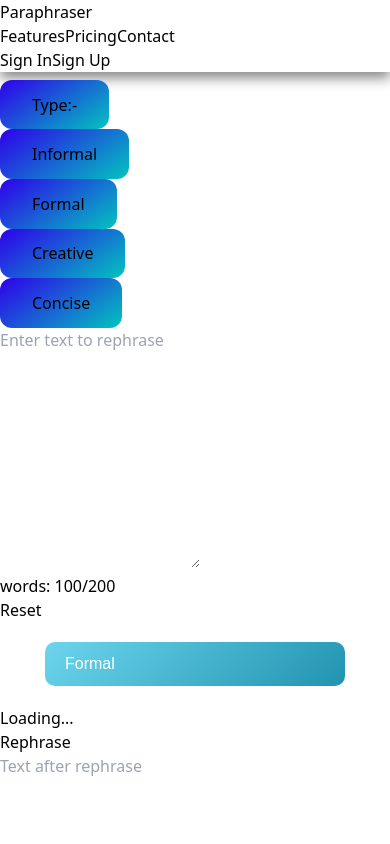
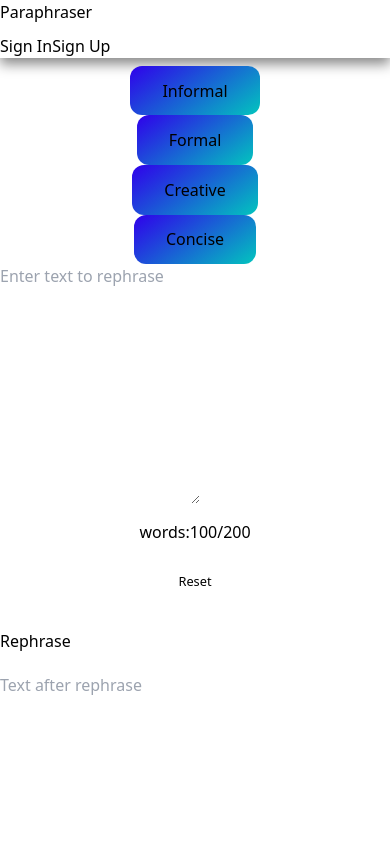
Before and after one commit to virons-hp/rephrasor, a React (Vite) app in the folder frontend/: page / in a window 390 px wide. Shown: the top 844 px of the page. Built offline with nearby package versions, Linux system fonts and the light colour scheme.

Commit message:
footer optimization

```diff
--- a/frontend/src/app.jsx
+++ b/frontend/src/app.jsx
@@ -1,7 +1,7 @@
 // import React from "react";
 import Header from "./components/Header";
 // import MainInput from "./components/MainInput";
-import Footer from "./components/Footer";
+import Footer from "./components/footer.jsx";
 import MainSection from "./components/MainSection";
 
 function App() {
--- a/frontend/src/components/MainSection.jsx
+++ b/frontend/src/components/MainSection.jsx
@@ -1,5 +1,6 @@
 // import React from 'react'
 import "./MainSection.css";
+// import "./mainresponsive.css";
 
 const MainSection = () => {
   // writedown funnctions here
@@ -10,9 +11,7 @@ const MainSection = () => {
         <div className="toolContainer bg-slate-800 w-[85%] shadow-2xl rounded-xl ">
           <div className="toolContainerTopSection p-2">
             <div className="toolContainerTopSectionButtons rounded-t-xl py-4 bg-slate-800  text-white flex flex-row justify-evenly ">
-              <div className=" text-center justify-center align-middle  text-white border-r-gray-500 ">
-                <button type="button">Type:-</button>
-              </div>
+
               <div className="">
                 <button type="button">Informal</button>
               </div>
@@ -51,19 +50,11 @@ const MainSection = () => {
                 </div>
                 <div className="loaderDiv w-[20%] bg-slate-200 flex flex-col text-center ">
                   <div className="h-[50%] flex-col flex justify-between">
-                    <div className="">
-                      <div className="select-wrapper">
-                        <select className="styled-select">
-                          <option value="formal">Formal</option>
-                          <option value="informal">Informal</option>
-                          <option value="concise">Concise</option>
-                          <option value="creative">Creative</option>
-                        </select>
-                      </div>
-                    </div>
+{/*
                     <div className="loader bg-green-800 text-white  ">
                       Loading...
-                    </div>
+                    </div> */}
+
                   </div>
                   <div className="h-[50%]   py-3 w-full flex items-end ">
                     <div className="rephraseButtonDiv  w-full     ">
--- a/frontend/src/components/footer.jsx
+++ b/frontend/src/components/footer.jsx
@@ -1,9 +1,9 @@
 // import React from "react";
-
+import "./mainresponsive.css"
 const Footer = () => {
   return (
-    <footer className="mt-10 p-4 bg-gray-800 text-white  ">
-      <div className="flex justify-between">
+    <footer className="mt-10 p-4 bg-gray-800 text-white footerSection ">
+      <div className="flex justify-between footerDiv">
         <div>
           <a href="#privacy" className="px-4">Privacy Policy</a>
           <a href="#terms" className="px-4">Terms of Service</a>
--- /dev/null
+++ b/frontend/src/components/mainresponsive.css
@@ -0,0 +1,87 @@
+/* mainresponsive.css */
+
+@media (max-width: 768px) {
+    /* MainSection */
+    .mainSection {
+      flex-direction: column;
+      align-items: center;
+    }
+
+    .toolContainer {
+      width: 100%;
+    }
+
+    .promptContainer {
+      flex-direction: column;
+      align-items: center;
+    }
+
+    .inputContainer, .loaderDiv, .outputContainer {
+      width: 100%;
+      margin-bottom: 20px;
+    }
+
+    /* toolContainerTopSectionButtons */
+    .toolContainerTopSectionButtons {
+      flex-direction: column;
+      align-items: center;
+      gap: 10px;
+    }
+
+    .toolContainerTopSectionButtons > div {
+      display: flex;
+      flex-direction: column;
+      align-items: center;
+      width: 100%;
+      gap: 10px;
+    }
+
+    /* inputContainerButtons */
+    .inputContainerButtons {
+      flex-direction: column;
+      align-items: center;
+      gap: 10px;
+    }
+
+    .wordCountDiv, .restButtonDiv {
+      width: 100%;
+      display: flex;
+      justify-content: center;
+      align-items: center;
+      padding: 10px;
+    }
+
+    .wordCountDiv button, .restButtonDiv button {
+      font-size: 0.8em;
+      padding: 8px 12px;
+      text-align: center;
+    }
+
+    /* Header */
+    .navBar {
+      flex-direction: column;
+      align-items: center;
+    }
+
+    .navBar nav {
+      display: none;
+    }
+
+    .navBar > div {
+      margin-top: 10px;
+    }
+
+    /* Footer */
+
+/* General responsive styles */
+@media (max-width: 768px) {
+    .container {
+      padding-left: 1rem;
+      padding-right: 1rem;
+    }
+  }
+
+  /* Footer styles */
+
+
+  }
```
Also changed, not shown: frontend/src/components/footer.css (added, +9 -0 lines).
